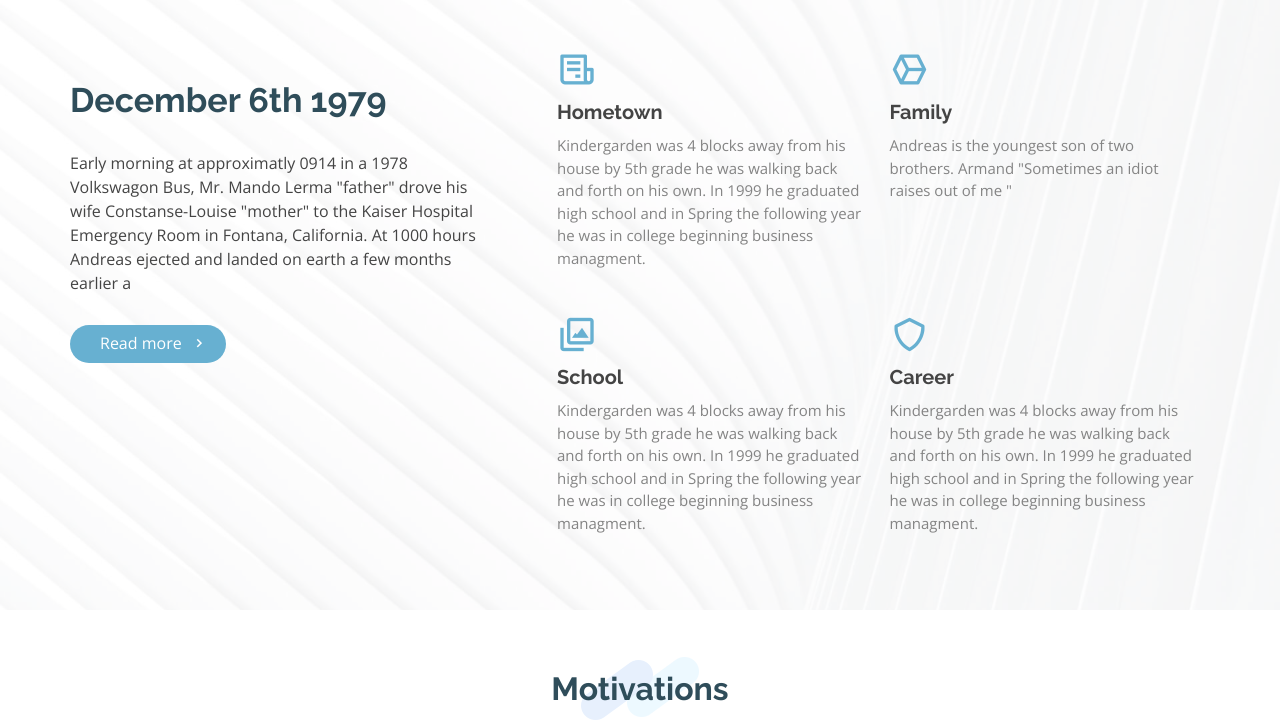
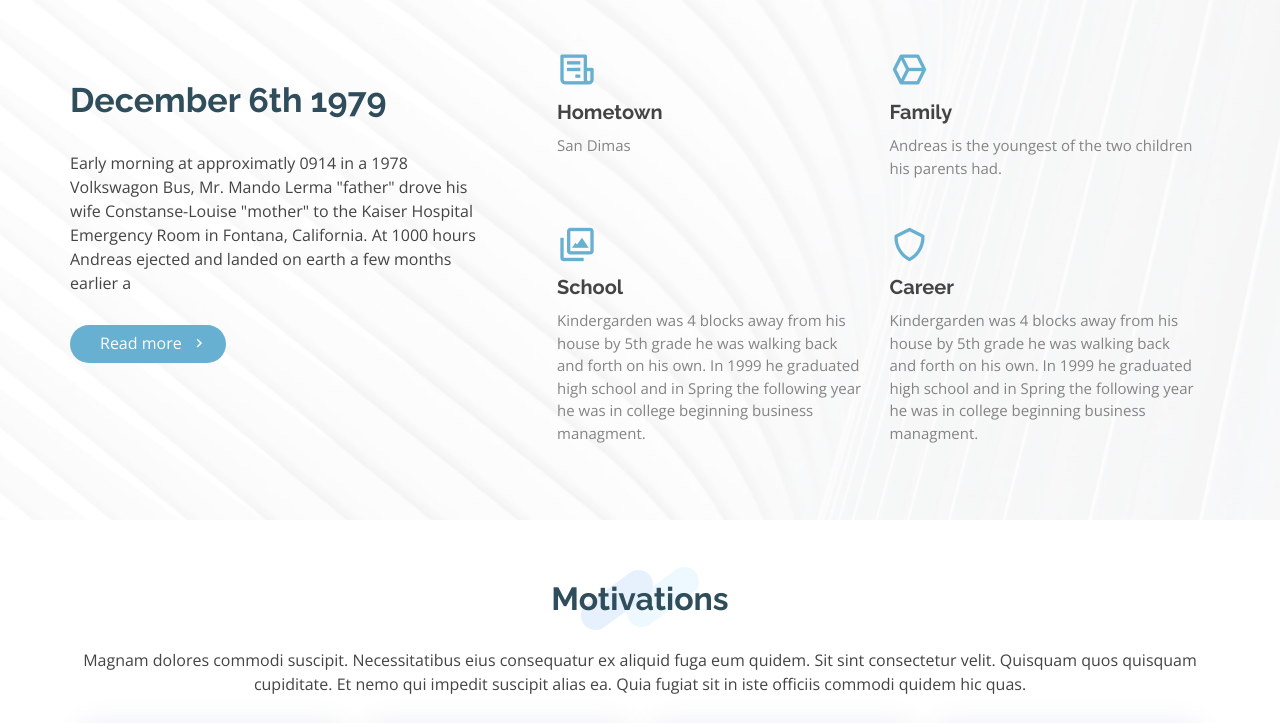
Before and after one commit to beforus/andraus, a plain HTML site: page index.html in a window 1280 px wide. Shown: the part 840-1563 px from the top of the page. Drawn offline with nearby package versions, Linux system fonts and the light colour scheme.

Commit message:
Update index.html

```diff
--- a/index.html
+++ b/index.html
@@ -96,12 +96,12 @@
                 <div class="col-md-6 icon-box" data-aos="fade-up" data-aos-delay="100">
                   <i class="bx bx-receipt"></i>
                   <h4>Hometown</h4>
-                  <p>Kindergarden was 4 blocks away from his house by 5th grade he was walking back and forth on his own. In 1999 he graduated high school and in Spring the following year he was in college beginning business managment.</p>
+                  <p>San Dimas </p>
                 </div>
                 <div class="col-md-6 icon-box" data-aos="fade-up" data-aos-delay="200">
                   <i class="bx bx-cube-alt"></i>
                   <h4>Family</h4>
-                  <p>Andreas is the youngest son of two brothers. Armand  "Sometimes an idiot raises out of me  "  </p>
+                  <p>Andreas is the youngest of the two children his parents had.</p>
                 </div>
                 <div class="col-md-6 icon-box" data-aos="fade-up" data-aos-delay="300">
                   <i class="bx bx-images"></i>
```
